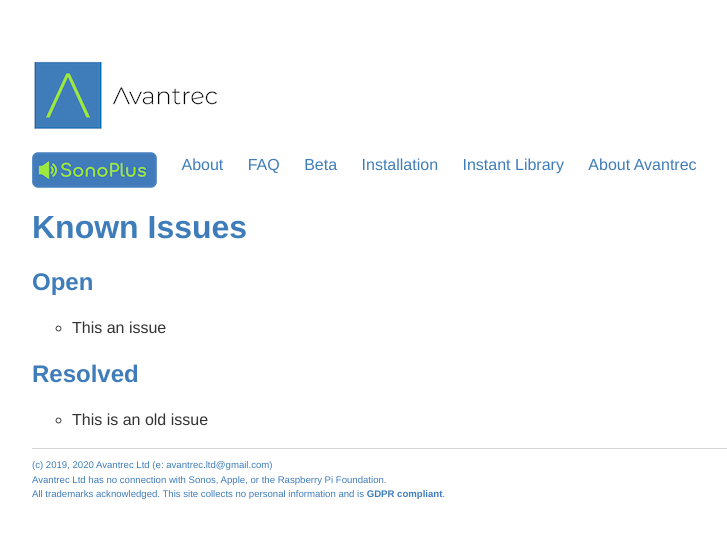
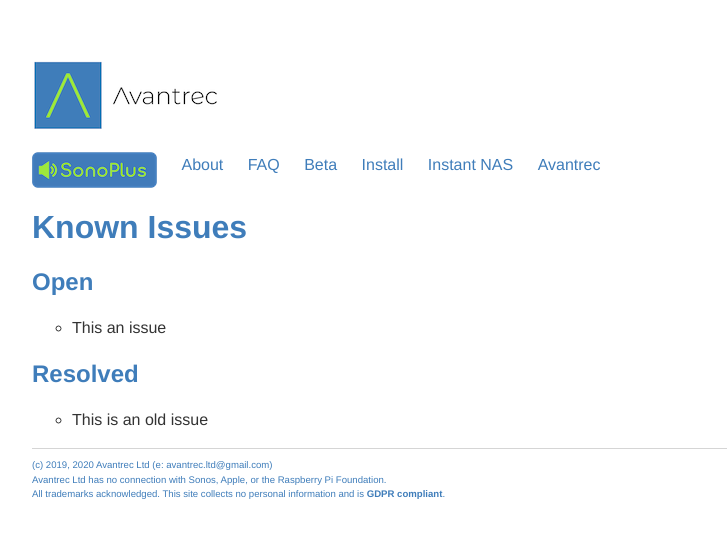
Before and after one commit to avantrec/avantrec.github.io, a Jekyll site: the page built from sonoplus/known_issues.md, in a window 1280 px wide. Shown: the top 538 px of the page, without its empty margins (32-759 px from the left). Built offline with Jekyll 4.4.1, drawn with Linux system fonts in a browser that asks for light colours.

Commit message:
Edits to main menu bar

```diff
--- a/_layouts/sonoplus.html
+++ b/_layouts/sonoplus.html
@@ -30,9 +30,9 @@
                     <li><a href="/sonoplus">About</a></li>
                     <li><a href="/sonoplus/faq">FAQ</a></li>
                     <li><a href="/sonoplus/beta">Beta</a></li>
-                    <li><a href="/sonoplus/installation">Installation</a></li>
-                    <li><a href="/sonoplus/instantlibrary">Instant Library</a></li>
-                    <li><a href="/sonoplus/avantrec">About Avantrec</a></li>
+                    <li><a href="/sonoplus/installation">Install</a></li>
+                    <li><a href="/sonoplus/instantlibrary">Instant NAS</a></li>
+                    <li><a href="/sonoplus/avantrec">Avantrec</a></li>
                 </ul>
             </nav>
             <div class="container">
```
Also changed, not shown: 1 other file.
